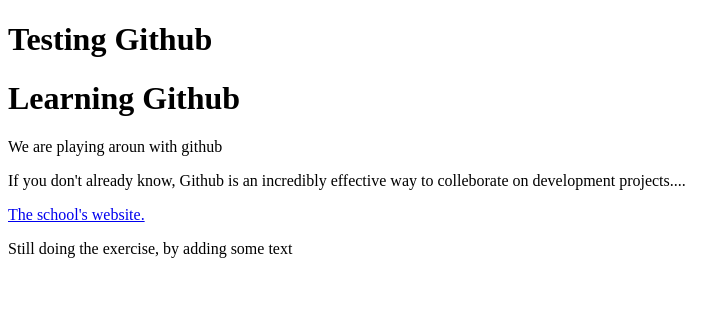
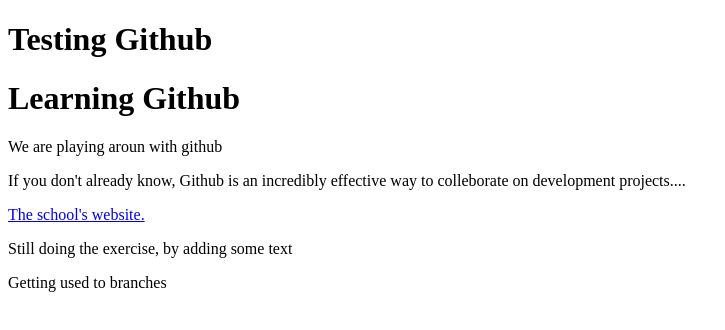
Before and after one commit to TrojAn001/github.io, a plain HTML site: page index.html in a window 1280 px wide. Shown: the whole page, without its empty margins (0-725 px from the left). Drawn offline with Linux system fonts and the light colour scheme.

Commit message:
branches

```diff
--- a/index.html
+++ b/index.html
@@ -10,5 +10,6 @@
   <p>If you don't already know, Github is an incredibly effective way to colleborate on development projects....</p>
   <a href="http://www.eal.dk/eal/site.aspx?p=23">The school's website.</a>
   <p>Still doing the exercise, by adding some text</p>
+  <p>Getting used to branches</p>
 </body>
 </html>
```
